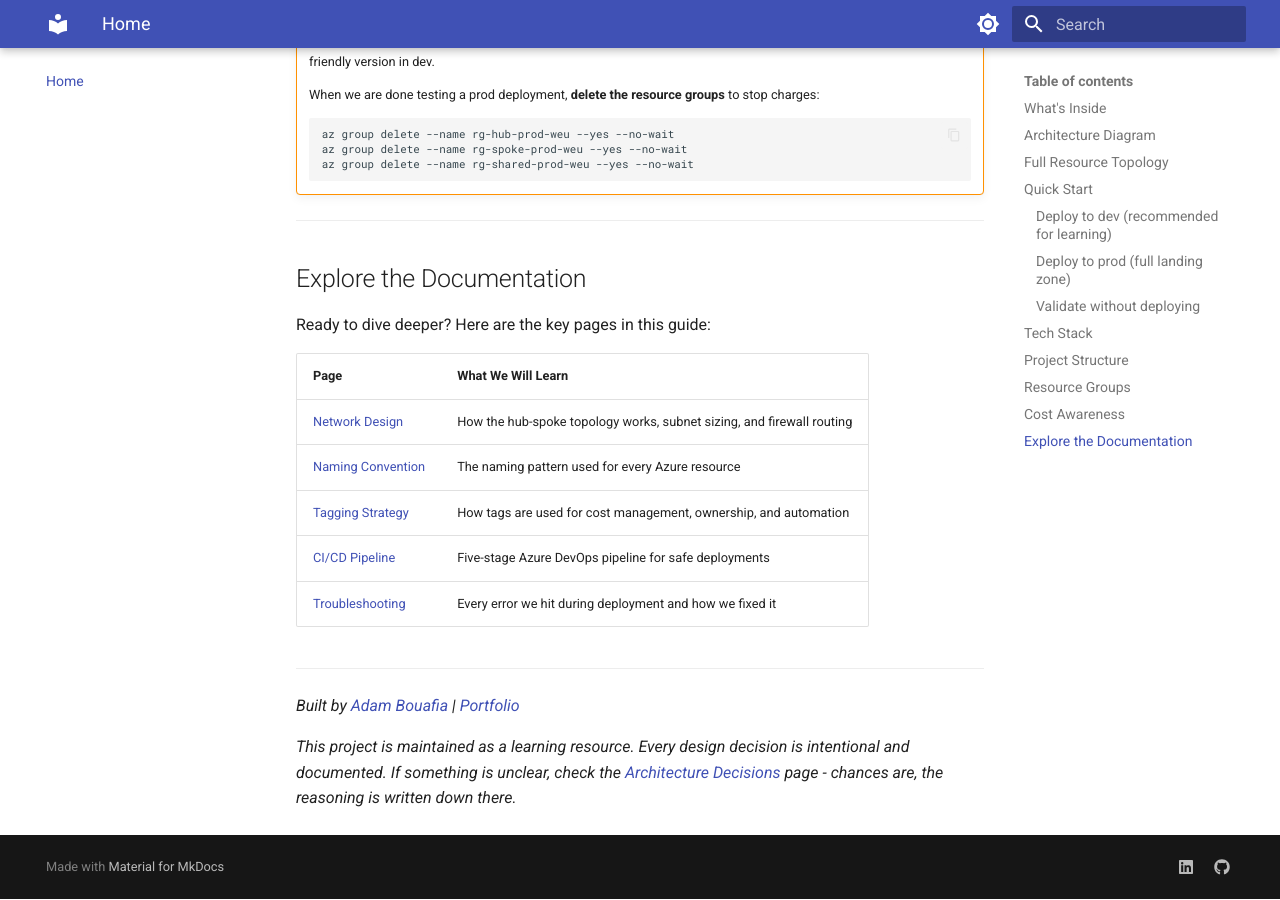
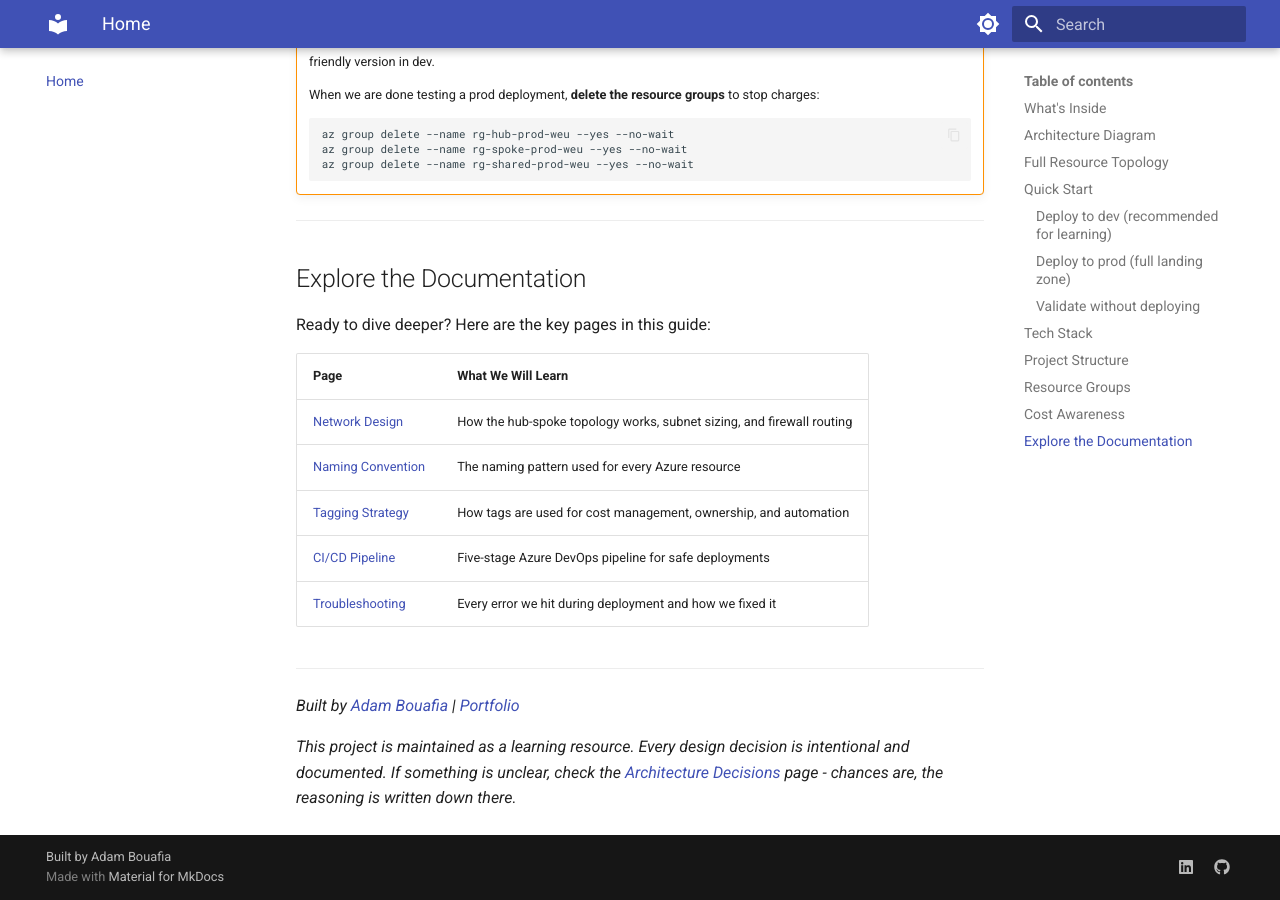
Before and after one commit to adam-bouafia/Azure-Landing-Zone, an MkDocs documentation site: the page built from docs/index.md, in a window 1280 px wide and 900 px high, scrolled down 6183 px. Built offline with MkDocs 1.6.1 and Material for MkDocs 9.7.7, drawn with Linux system fonts in a browser that asks for light colours.

Commit message:
updated docs

```diff
--- a/mkdocs.yml
+++ b/mkdocs.yml
@@ -28,6 +28,8 @@ theme:
     - search.highlight
   icon:
     repo: fontawesome/brands/github
+
+copyright: Built by Adam Bouafia
 
 extra:
   social:
```
